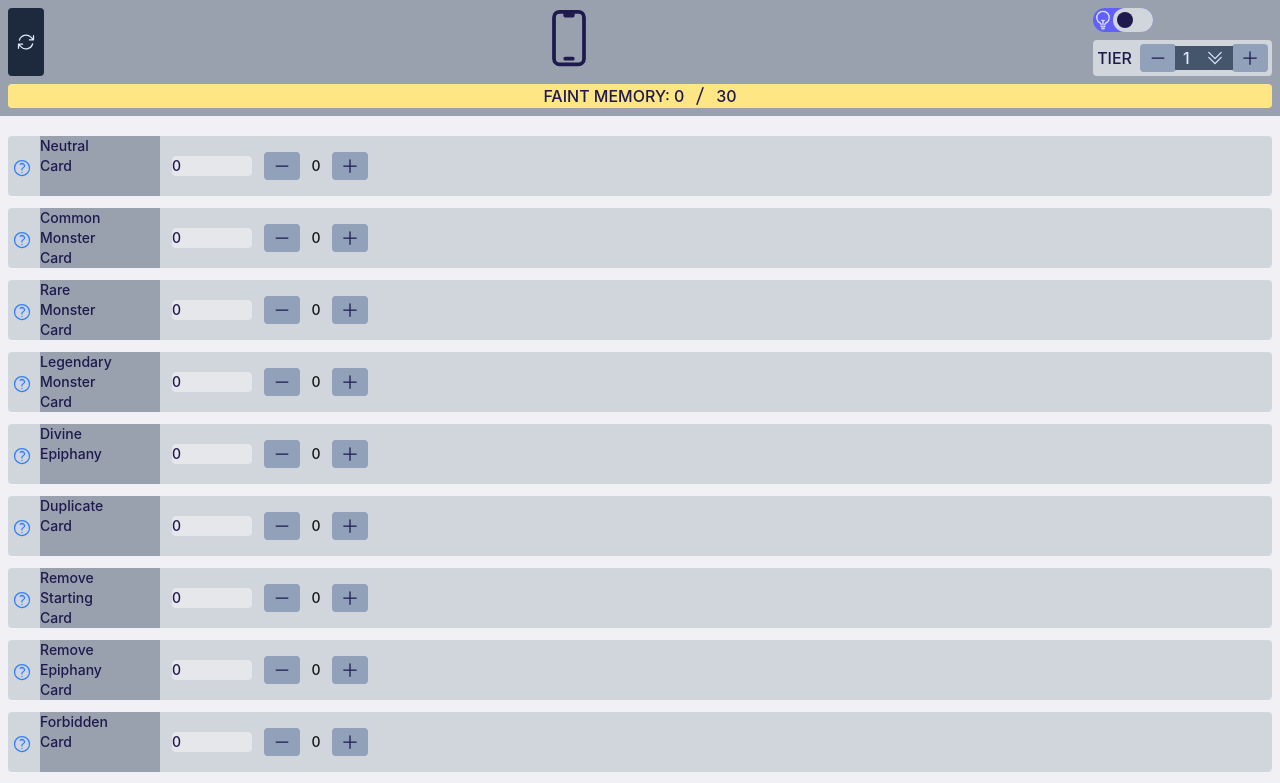
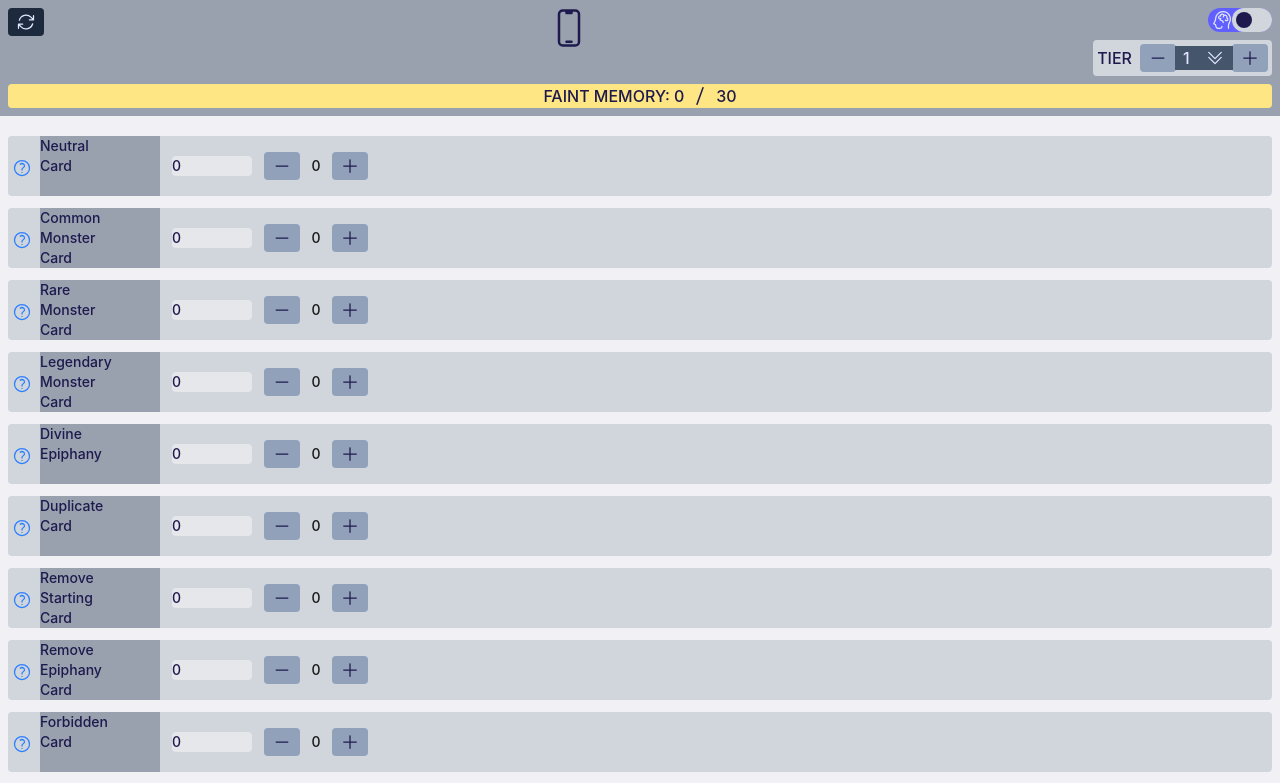
Before and after one commit to jbchhproj/czn-save-data-calculator, a Next.js app: page / in a window 1280 px wide. Shown: the top 783 px of the page. Built offline with nearby package versions, Linux system fonts and the light colour scheme.

Commit message:
fix layout issues

```diff
--- a/src/components/DeepTrauma.tsx
+++ b/src/components/DeepTrauma.tsx
@@ -1,5 +1,6 @@
 import { Switch } from "@headlessui/react";
 import LightBulbIcon from "./icons/LightBulbIcon";
+import MindIcon from "./icons/MindIcon";
 
 interface DeepTraumaProps {
   isDeepTraumaActive: boolean;
@@ -16,8 +17,8 @@ export default function DeepTrauma({
       onChange={setIsDeepTraumaActive}
       className="group inline-flex items-center rounded-full bg-indigo-500"
     >
-      <span className="text-indigo-100">
-        <LightBulbIcon />
+      <span className="pl-1 text-indigo-100">
+        <MindIcon />
       </span>
       <span className="relative w-10 h-6 rounded-full bg-gray-300 transition group-data-checked:bg-indigo-950">
         <span className="absolute top-1 left-1 size-4 rounded-full bg-indigo-950 transition-transform group-data-checked:translate-x-4 group-data-checked:bg-gray-300" />
--- a/src/components/Header.tsx
+++ b/src/components/Header.tsx
@@ -23,9 +23,11 @@ export default function Header({
   return (
     <header className="sticky top-0 h-29 flex flex-col gap-2 bg-gray-400 p-2">
       <div className="flex gap-2 justify-between">
-        <ResetButton onReset={onReset} />
+        <div className="self-start">
+          <ResetButton onReset={onReset} />
+        </div>
         <span className="text-indigo-950">
-          <PhoneIcon className="w-15 h-15" />
+          <PhoneIcon className="w-10 h-10" />
         </span>
         <TierSelector
           tier={tier}
--- a/src/components/MainContent.tsx
+++ b/src/components/MainContent.tsx
@@ -23,7 +23,6 @@ export default function MainContent({
           setCardRemovals={setCardRemovals}
         />
       </div>
-
     </main>
   );
 }
--- a/src/components/TierSelector.tsx
+++ b/src/components/TierSelector.tsx
@@ -15,7 +15,7 @@ export default function TierSelector({
   setIsDeepTraumaActive,
 }: TierSelectorProps) {
   return (
-    <div className="flex flex-col items-start gap-2">
+    <div className="flex flex-col items-end gap-2">
       <DeepTrauma
         isDeepTraumaActive={isDeepTraumaActive}
         setIsDeepTraumaActive={setIsDeepTraumaActive}
--- /dev/null
+++ b/src/components/icons/MindIcon.tsx
@@ -0,0 +1,22 @@
+export default function MindIcon({ className = "w-5 h-5" }) {
+  return (
+    <svg
+      xmlns="http://www.w3.org/2000/svg"
+      viewBox="0 0 24 24"
+      className={className}
+    >
+      <g
+        fill="none"
+        stroke="currentColor"
+        strokeLinecap="round"
+        strokeLinejoin="round"
+        strokeWidth="1.5"
+        color="currentColor"
+        transform="translate(24 0) scale(-1 1)"
+      >
+        <path d="M4.222 21.995v-3.55c0-1.271-.333-1.932-.987-3.037A8.888 8.888 0 0 1 10.889 2a8.89 8.89 0 0 1 8.889 8.887c0 .58 0 .87.024 1.032c.058.388.24.722.417 1.068L22 16.441l-1.4.7c-.405.202-.608.303-.749.49s-.181.399-.26.82l-.008.042c-.183.968-.384 2.036-.95 2.71c-.2.237-.448.43-.727.567c-.461.225-1.028.225-2.162.225c-.525 0-1.051.012-1.576 0c-1.243-.031-2.168-1.077-2.168-2.29" />
+        <path d="M14.388 10.532c-.426 0-.815-.162-1.11-.427m1.11.426c0 1.146-.664 2.235-1.942 2.235S10.504 13.854 10.504 15m3.884-4.469c2.15 0 2.15-3.35 0-3.35q-.294.001-.557.095c.105-2.498-3.496-3.176-4.312-.836m.985 1.857c0-.774-.39-1.456-.985-1.857m0 0c-1.852-1.25-4.32.993-3.146 2.993c-1.97.295-1.76 3.333.247 3.333a1.66 1.66 0 0 0 1.362-.712" />
+      </g>
+    </svg>
+  );
+}
```
Lines whose indentation alone changed are shown as unchanged.
